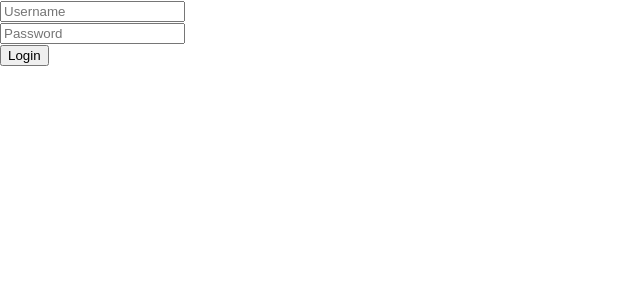
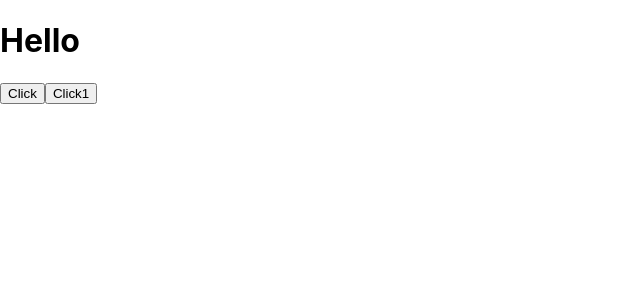
Before and after one commit to stnqls/react-tic-tac-toe, a React (Create React App) app: page / in a window 1280 px wide. Shown: the top 300 px of the page, without its empty margins (0-640 px from the left). Built offline with nearby package versions, Linux system fonts and the light colour scheme.

Commit message:
useEffect

```diff
--- a/src/App.js
+++ b/src/App.js
@@ -1,30 +1,24 @@
-import React,{useState} from 'react';
+import React,{useEffect, useState} from 'react';
 
 function App() {
-  const [username, setUsername] = useState(''); // [변수, 변수를 업데이트할 함수]
-  const [password, setPassword] = useState('');
-  const onSubmit = (event) => {
-    event.preventDefault(); // form submit의 고유 특성을 무시하게 해준다.
-    alert('submitted');
+  const [count, setCount] = useState(0);
+  const [hello, setHello] = useState(0);
+  useEffect(()=> {
+    console.log(count);
+  },[count])
+
+  useEffect(()=> {
+    console.log('first rendering')
+  },[])// 빈 배열을 넣어주면 한번만 실행된다.
+
+  const increment = () => {
+    setCount(count+1);
   }
   return (
-      // form이 submit을 하게되면 브라우저는 refresh된다.
     <div className="App">
-      <form onSubmit={onSubmit}>
-        <input
-          placeholder="Username"
-          value={username}
-          onChange={(e) => setUsername(e.target.value)} //e.target.value: input이 가지고있는 값
-        />
-        <br/>
-        <input
-          placeholder="Password"
-          value={password}
-          onChange={(e) => setPassword(e.target.value)}
-          />
-        <br/>
-        <button type='submit'>Login</button>
-      </form>
+      <h1>Hello</h1>
+      <button onClick={increment}>Click</button>
+      <button onClick={() => setHello(hello +1 )}>Click1</button>
     </div>
     );
 }
--- a/src/index.js
+++ b/src/index.js
@@ -5,9 +5,7 @@ import App from './App';
 import reportWebVitals from './reportWebVitals';
 
 ReactDOM.render(
-  <React.StrictMode>
-    <App />
-  </React.StrictMode>,
+    <App />,
   document.getElementById('root')
 );
 
```
